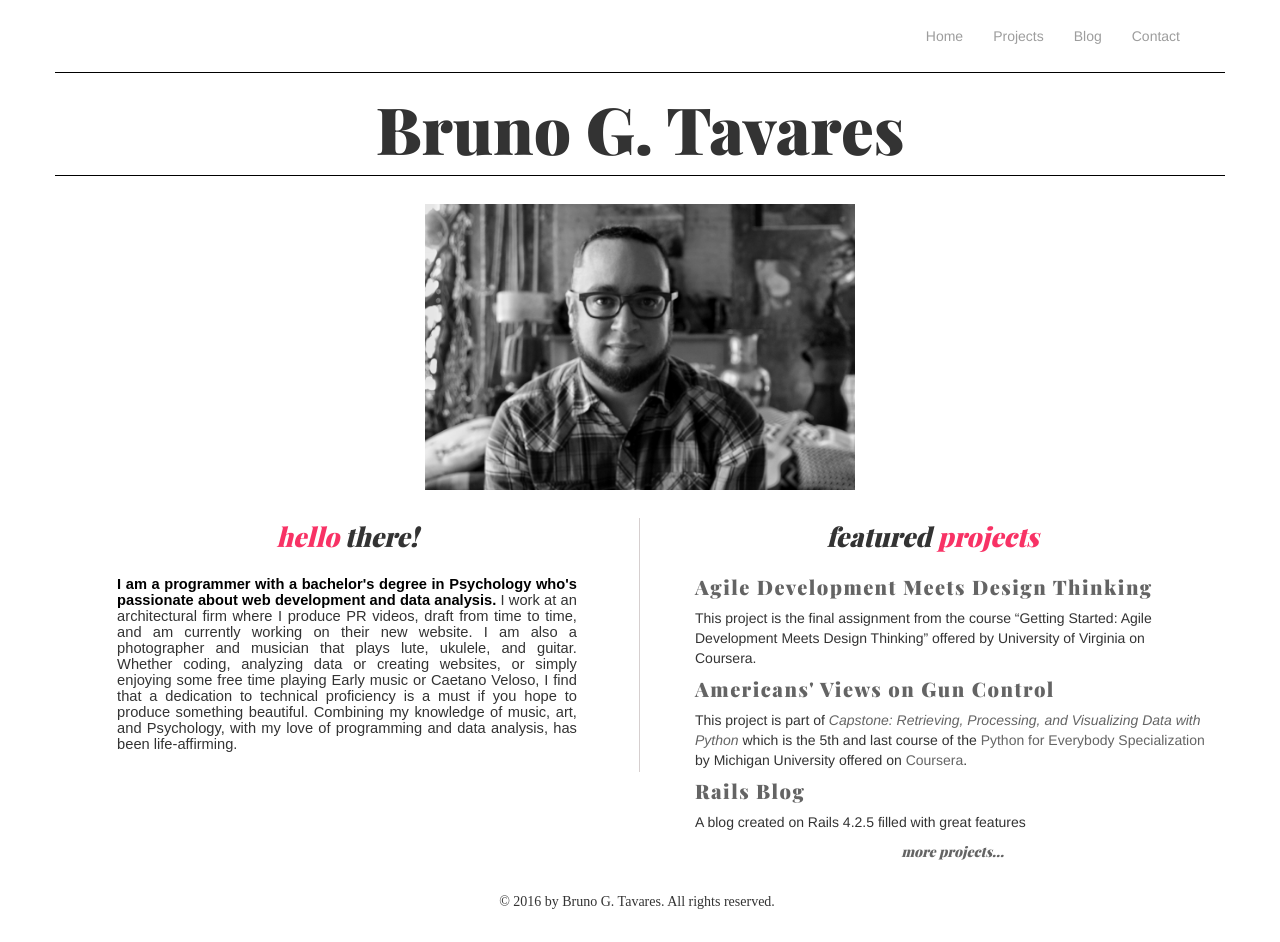
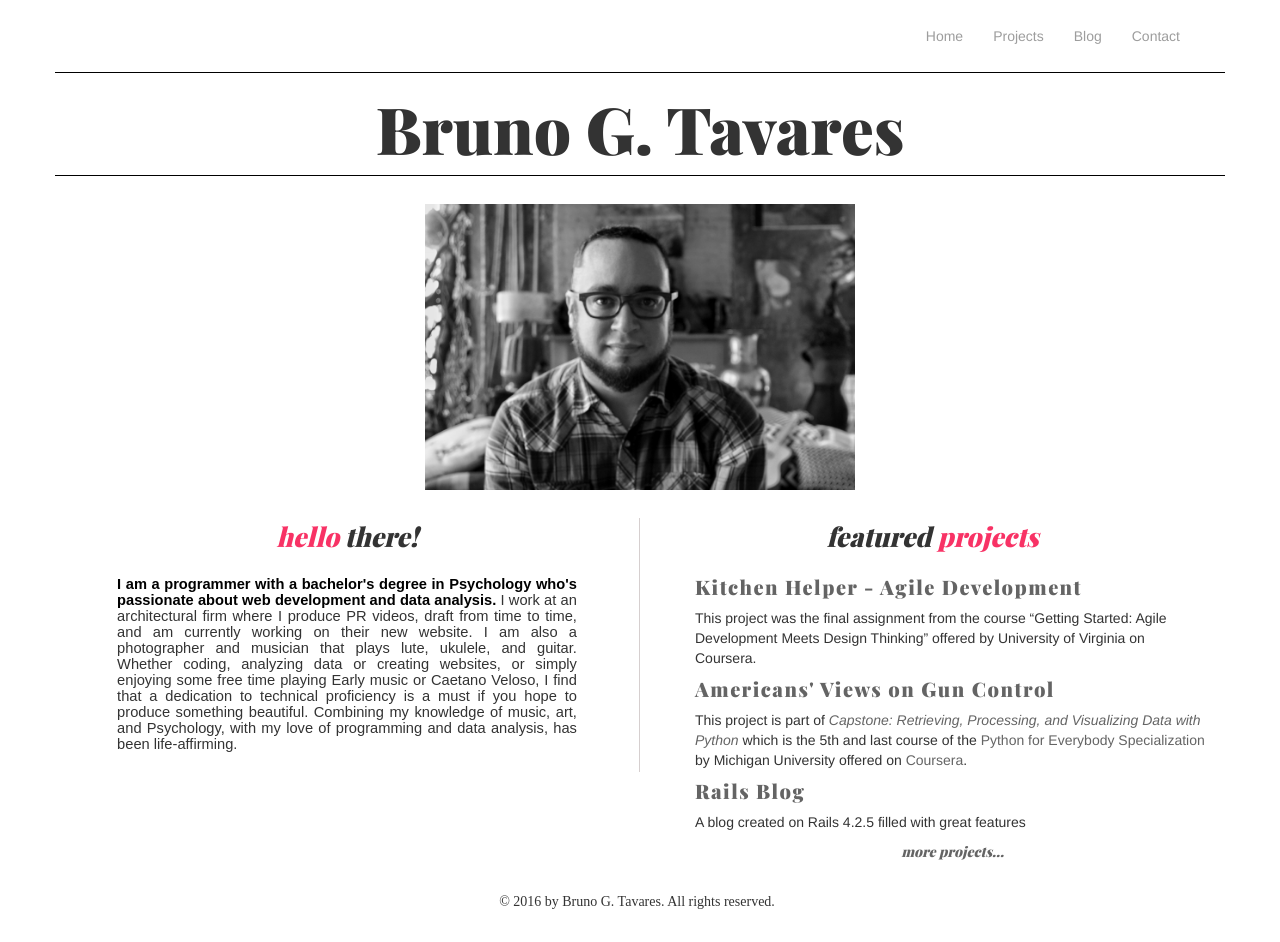
Before and after one commit to bruno78/bruno78.github.io, a Jekyll site: the page built from index.html, in a window 1280 px wide. Built offline with Jekyll 4.4.1, drawn with Linux system fonts in a browser that asks for light colours; nearby versions of some CDN libraries; some web fonts are replaced.

Commit message:
Add agile project

```diff
--- a/_projects/2016-11-09-agile-development-meets-design-thinking.md
+++ b/_projects/2016-11-09-agile-development.md
@@ -1,6 +1,6 @@
 ---
 mod: 22
-title: Agile Development Meets Design Thinking
+title: Kitchen Helper - Agile Development
 featured: true
 category: programming
 published: true
@@ -14,15 +14,15 @@ tags:
 ---
 
 
-This project is the final assignment from the course “Getting Started: Agile Development Meets Design Thinking” offered by University of Virginia on Coursera.
+This project was the final assignment from the course “Getting Started: Agile Development Meets Design Thinking” offered by University of Virginia on Coursera.
 <!-- excerpt -->
 For this project I developed the first steps of a product: I wrote an introduction, brainstormed 5 personas, chose a persona and wrote about his/her life, how he/she thinks, sees, feel and does. Based on his/her story, I created a problem scenario where this persona tries to find a solution and gave a proposition that would solve the problem. Then I developed a user story that flowed from the persona, created a storyboard, developed a list of child stories with test cases (or features that would be implemented) and finally created a prototype, which displayed how the features were implemented. In this case, I designed a Kitchen Helper, a fictitious app that would help people in the kitchen with little or no cooking experience.
 
 
-The final assignement can be found [here](“https://drive.google.com/file/d/0B85Nw7t7guLiTDFOVHByQTVXdXM/view?usp=sharing”)
+The final assignement can be found [here](https://drive.google.com/file/d/0B85Nw7t7guLiTDFOVHByQTVXdXM/view?usp=sharing)
 
 
-The course can be taken [here](“https://www.coursera.org/learn/getting-started-agile”)
+The course can be taken [here](https://www.coursera.org/learn/getting-started-agile)
 
 
-My certificate can be found [here](“https://www.coursera.org/account/accomplishments/certificate/E427VN4785BS”)
+My certificate can be found [here](https://www.coursera.org/account/accomplishments/certificate/E427VN4785BS)
```
